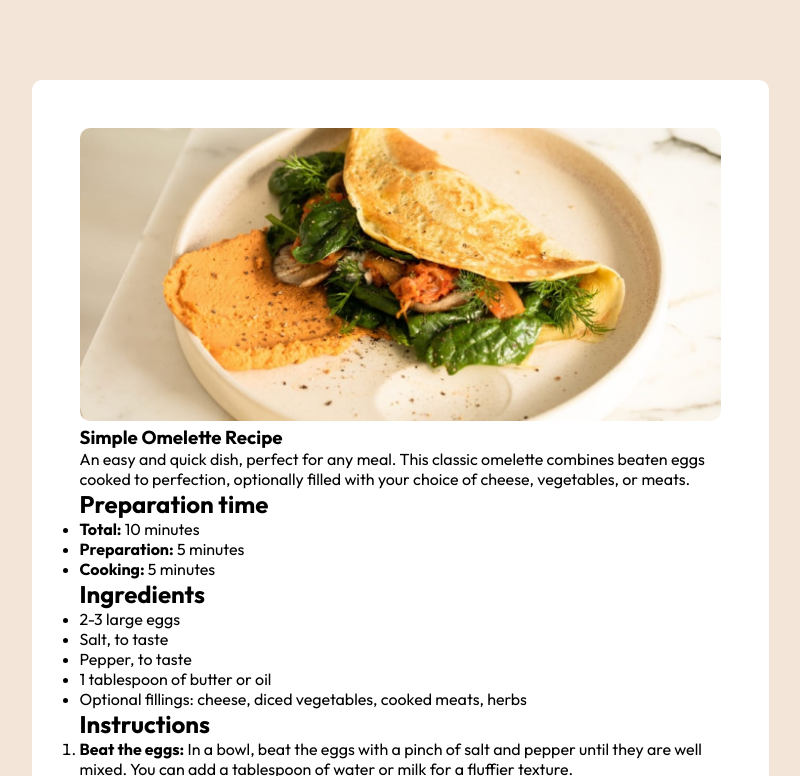
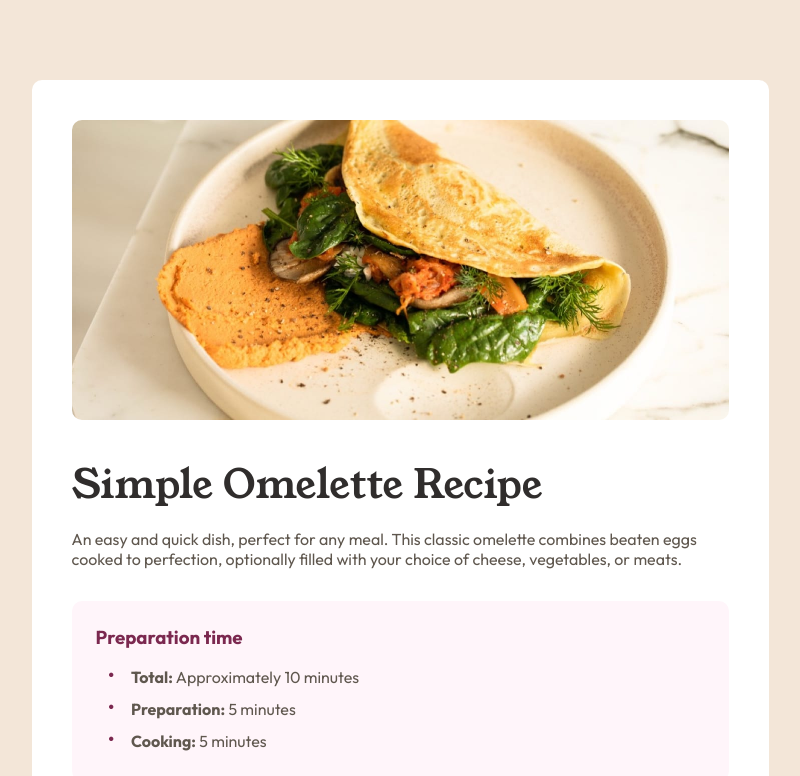
Before and after one commit to ilyasBayram/frontend-mentor-recipe-page-main, a plain HTML site: page index.html in a window 1280 px wide. Shown: the top 776 px of the page, without its empty margins (240-1040 px from the left). Drawn offline with Linux system fonts and the light colour scheme.

Commit message:
second commit

```diff
--- a/index.html
+++ b/index.html
@@ -31,9 +31,9 @@
           </p>
         </article>
         <article class="preparation">
-          <h2>Preparation time</h2>
+          <h3>Preparation time</h3>
           <ul>
-            <li><strong>Total:</strong> 10 minutes</li>
+            <li><strong>Total:</strong> Approximately 10 minutes</li>
             <li><strong>Preparation:</strong> 5 minutes</li>
             <li><strong>Cooking:</strong> 5 minutes</li>
           </ul>
--- a/style.css
+++ b/style.css
@@ -18,6 +18,16 @@
 
   --Rose-800: hsl(332, 51%, 32%);
   --Rose-50: hsl(330, 100%, 98%);
+
+  --space-100: 0.25rem;
+  --space-200: 0.5rem;
+  --space-300: 0.75rem;
+  --space-400: 1rem;
+  --space-500: 1.5rem;
+  --space-600: 2rem;
+  --space-700: 2.5rem;
+  --space-800: 4rem;
+  --space-1000: 8rem;
 }
 
 body {
@@ -32,14 +42,60 @@ body {
 .container {
   background-color: var(--white);
   max-width: 737px;
-  padding: 3rem;
-  margin: 5rem 2rem;
+  padding: var(--space-700);
+  margin: 5rem var(--space-600);
   border-radius: 10px;
   display: flex;
   flex-direction: column;
   justify-content: center;
 }
+
 .hero-img img {
   width: 100%;
   border-radius: 10px;
 }
+
+/* Recipe Info section*/
+
+.recipe-info h1 {
+  margin-top: var(--space-600);
+  margin-bottom: var(--space-400);
+  font-size: var(--space-700);
+  font-family: "Young serif", sans-serif;
+  font-weight: 400;
+  color: var(--Stone-900);
+}
+
+.recipe-info p {
+  color: var(--Stone-600);
+  margin-bottom: var(--space-600);
+}
+
+.preparation {
+  background-color: var(--Rose-50);
+  border-radius: 10px;
+  font-family: "Outfit", sans-serif;
+  padding: var(--space-500);
+}
+
+.preparation h3 {
+  margin-bottom: var(--space-300);
+  color: var(--Rose-800);
+}
+
+.preparation ul {
+  list-style: none;
+  padding-left: var(--space-300);
+}
+
+.preparation li {
+  margin-bottom: var(--space-100);
+  color: var(--Stone-600);
+}
+
+.preparation li::before {
+  content: "•";
+  font-size: 1.4rem;
+  padding-right: var(--space-400);
+  color: var(--Rose-800);
+}
```
